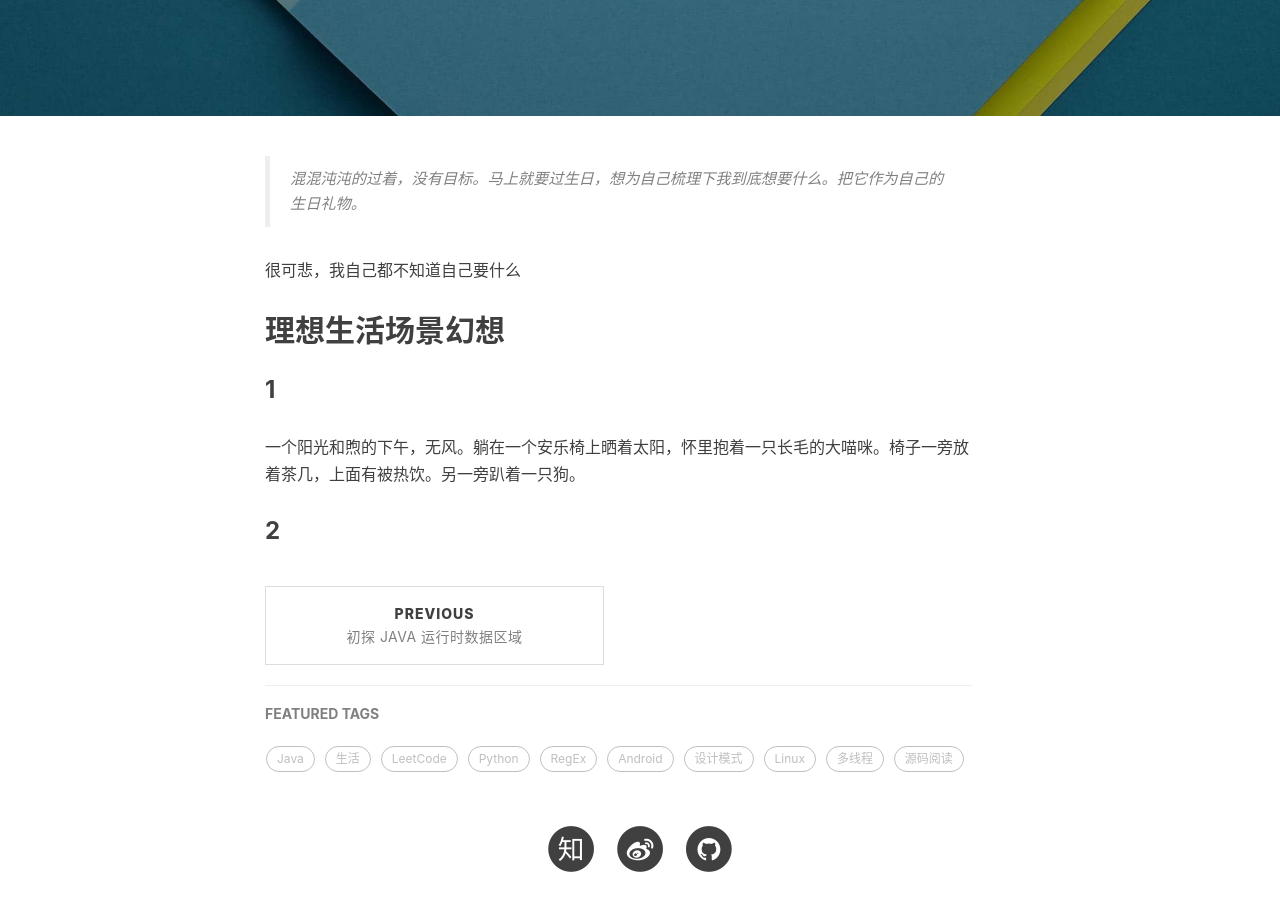
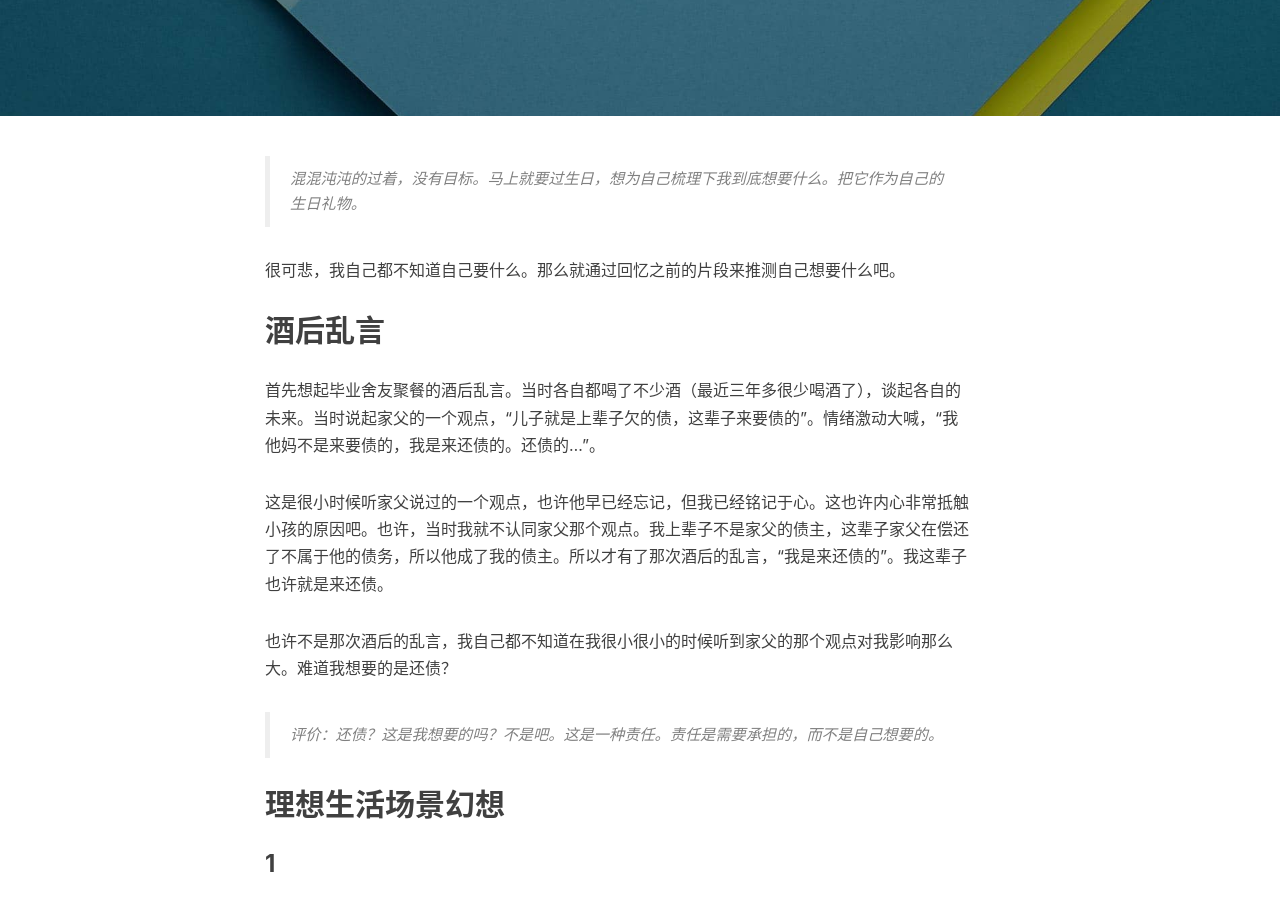
Before and after one commit to fxleyu/fxleyu.github.io, a Jekyll site: the page built from _posts/2018-12-15-what-do-i-want.md, in a window 1280 px wide and 900 px high, scrolled down 341 px. Built offline with Jekyll 4.4.1, drawn with Linux system fonts in a browser that asks for light colours; nearby versions of some CDN libraries; comment, search, counter and statistics services are not loaded.

Commit message:
[新增] 我到底想要什么 酒后乱言(续)

```diff
--- a/_posts/2018-12-15-what-do-i-want.md
+++ b/_posts/2018-12-15-what-do-i-want.md
@@ -9,7 +9,17 @@ tags:
 > 混混沌沌的过着，没有目标。马上就要过生日，想为自己梳理下我到底想要什么。把它作为自己的生日礼物。
 
 
-很可悲，我自己都不知道自己要什么
+很可悲，我自己都不知道自己要什么。那么就通过回忆之前的片段来推测自己想要什么吧。
+
+## 酒后乱言
+首先想起毕业舍友聚餐的酒后乱言。当时各自都喝了不少酒（最近三年多很少喝酒了），谈起各自的未来。当时说起家父的一个观点，“儿子就是上辈子欠的债，这辈子来要债的”。情绪激动大喊，“我他妈不是来要债的，我是来还债的。还债的...”。
+
+这是很小时候听家父说过的一个观点，也许他早已经忘记，但我已经铭记于心。这也许内心非常抵触小孩的原因吧。也许，当时我就不认同家父那个观点。我上辈子不是家父的债主，这辈子家父在偿还了不属于他的债务，所以他成了我的债主。所以才有了那次酒后的乱言，“我是来还债的”。我这辈子也许就是来还债。
+
+也许不是那次酒后的乱言，我自己都不知道在我很小很小的时候听到家父的那个观点对我影响那么大。难道我想要的是还债？
+
+> 评价：还债？这是我想要的吗？不是吧。这是一种责任。责任是需要承担的，而不是自己想要的。
+
 
 ## 理想生活场景幻想
 ### 1
```
